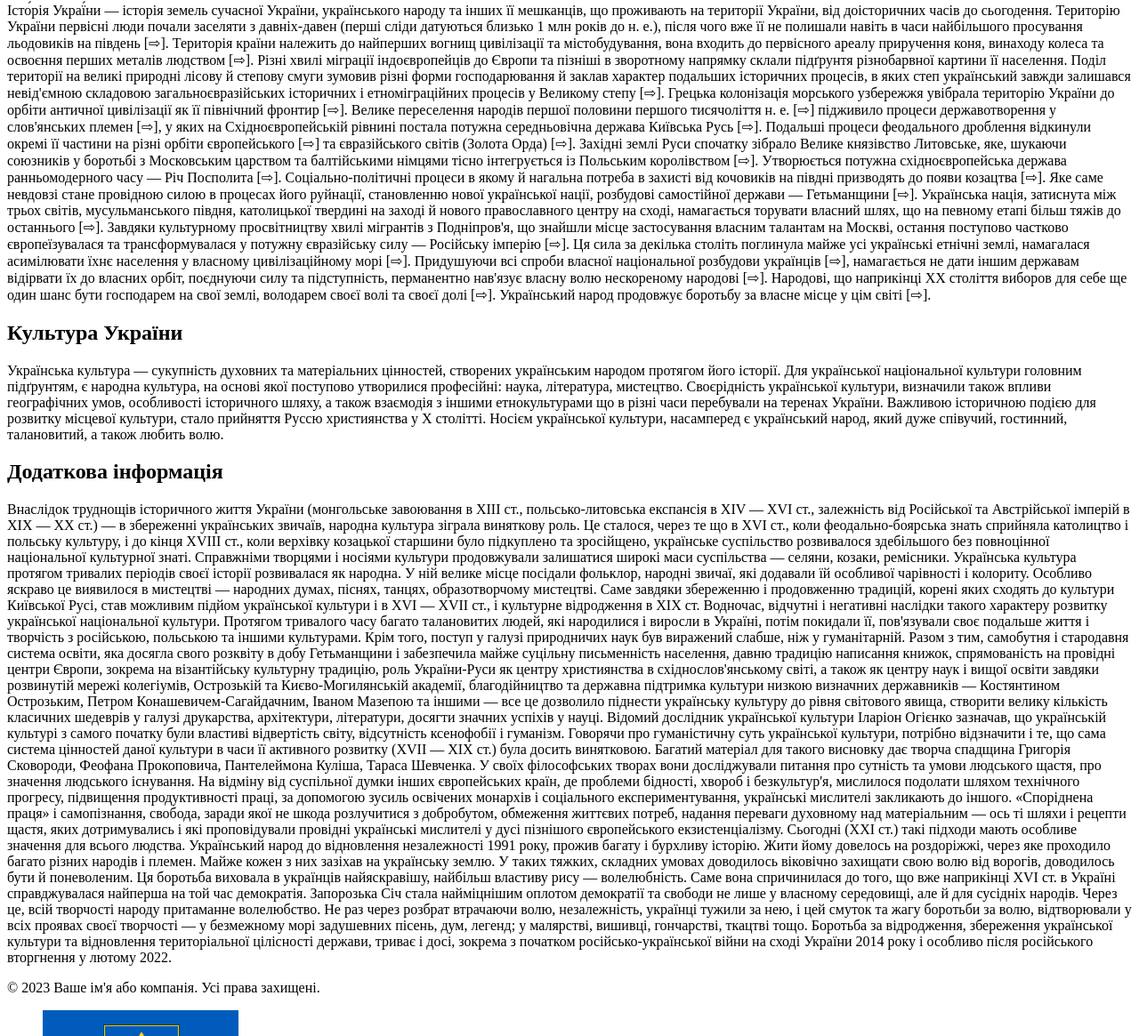
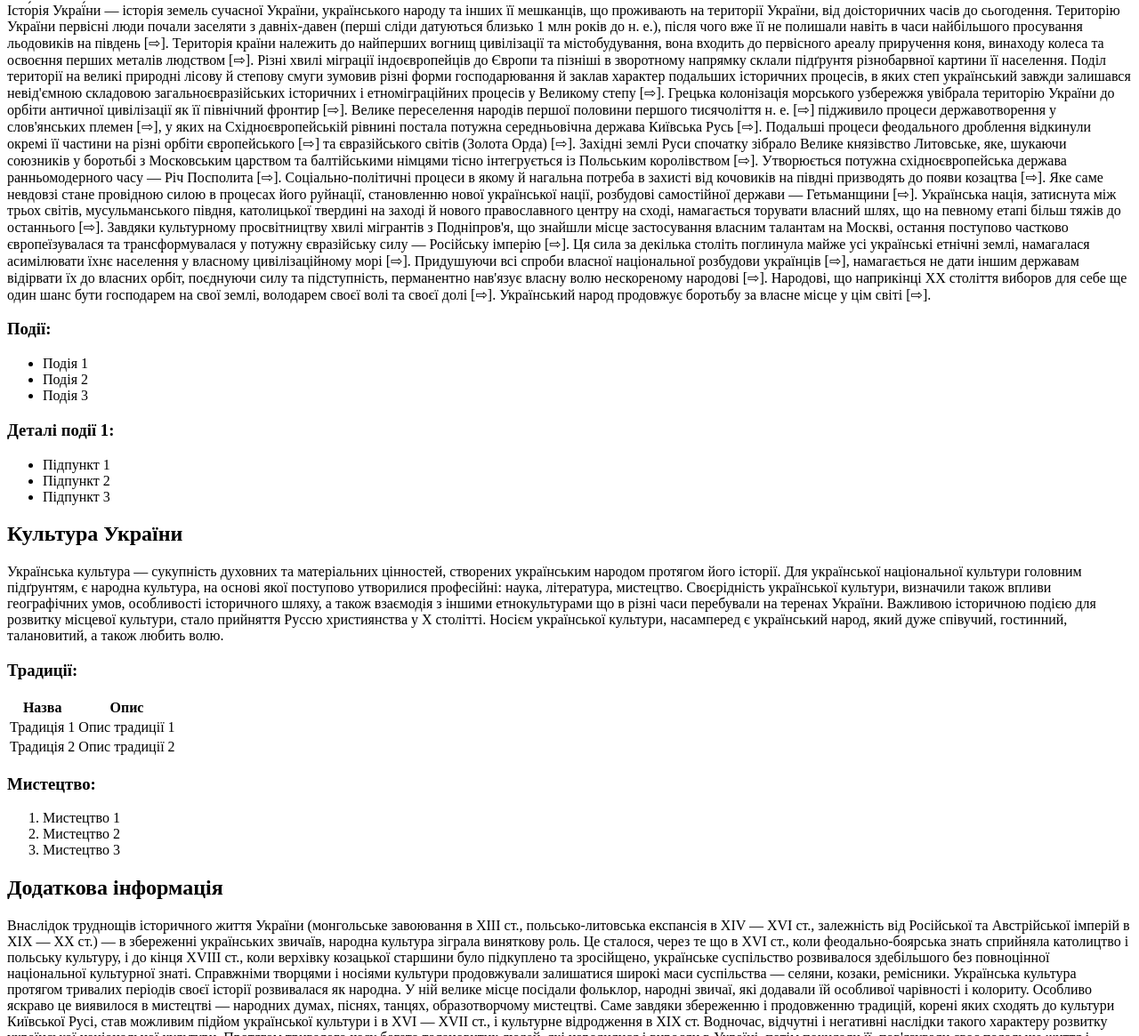
Before and after one commit to RIcKoTB/WEB-1-Task, a plain HTML site: page index.html in a window 1280 px wide. Shown: the part 180-1345 px from the top of the page at 89% size. Drawn offline with Linux system fonts and the light colour scheme.

Commit message:
New info

```diff
--- a/index.html
+++ b/index.html
@@ -46,10 +46,61 @@
 
         <section id="section2">
             <article>
+                <!-- 5. Використання списків -->
+                <h3>Події:</h3>
+                <ul>
+                    <li>Подія 1</li>
+                    <li>Подія 2</li>
+                    <li>Подія 3</li>
+                </ul>
+                <!-- 6. Вкладені списки -->
+                <h3>Деталі події 1:</h3>
+                <ul>
+                    <li>Підпункт 1</li>
+                    <li>Підпункт 2</li>
+                    <li>Підпункт 3</li>
+                </ul>
+            </article>
+        </section>
+
+        <section id="section3">
+            <article>
                 <h2>Культура України</h2>
                 Українська культура — сукупність духовних та матеріальних цінностей, створених українським народом протягом його історії.
 
 Для української національної культури головним підґрунтям, є народна культура, на основі якої поступово утворилися професійні: наука, література, мистецтво. Своєрідність української культури, визначили також впливи географічних умов, особливості історичного шляху, а також взаємодія з іншими етнокультурами що в різні часи перебували на теренах України. Важливою історичною подією для розвитку місцевої культури, стало прийняття Руссю християнства у X столітті. Носієм української культури, насамперед є український народ, який дуже співучий, гостинний, талановитий, а також любить волю.
+            </article>
+        </section>
+
+        <section id="section4">
+            <article>
+                <!-- 5. Використання таблиці -->
+                <h3>Традиції:</h3>
+                <table>
+                    <thead>
+                        <tr>
+                            <th>Назва</th>
+                            <th>Опис</th>
+                        </tr>
+                    </thead>
+                    <tbody>
+                        <tr>
+                            <td>Традиція 1</td>
+                            <td>Опис традиції 1</td>
+                        </tr>
+                        <tr>
+                            <td>Традиція 2</td>
+                            <td>Опис традиції 2</td>
+                        </tr>
+                    </tbody>
+                </table>
+                <!-- 6. Нумерований список -->
+                <h3>Мистецтво:</h3>
+                <ol>
+                    <li>Мистецтво 1</li>
+                    <li>Мистецтво 2</li>
+                    <li>Мистецтво 3</li>
+                </ol>
             </article>
         </section>
         <!-- Додайте інші розділи та статті за потребою -->
```
